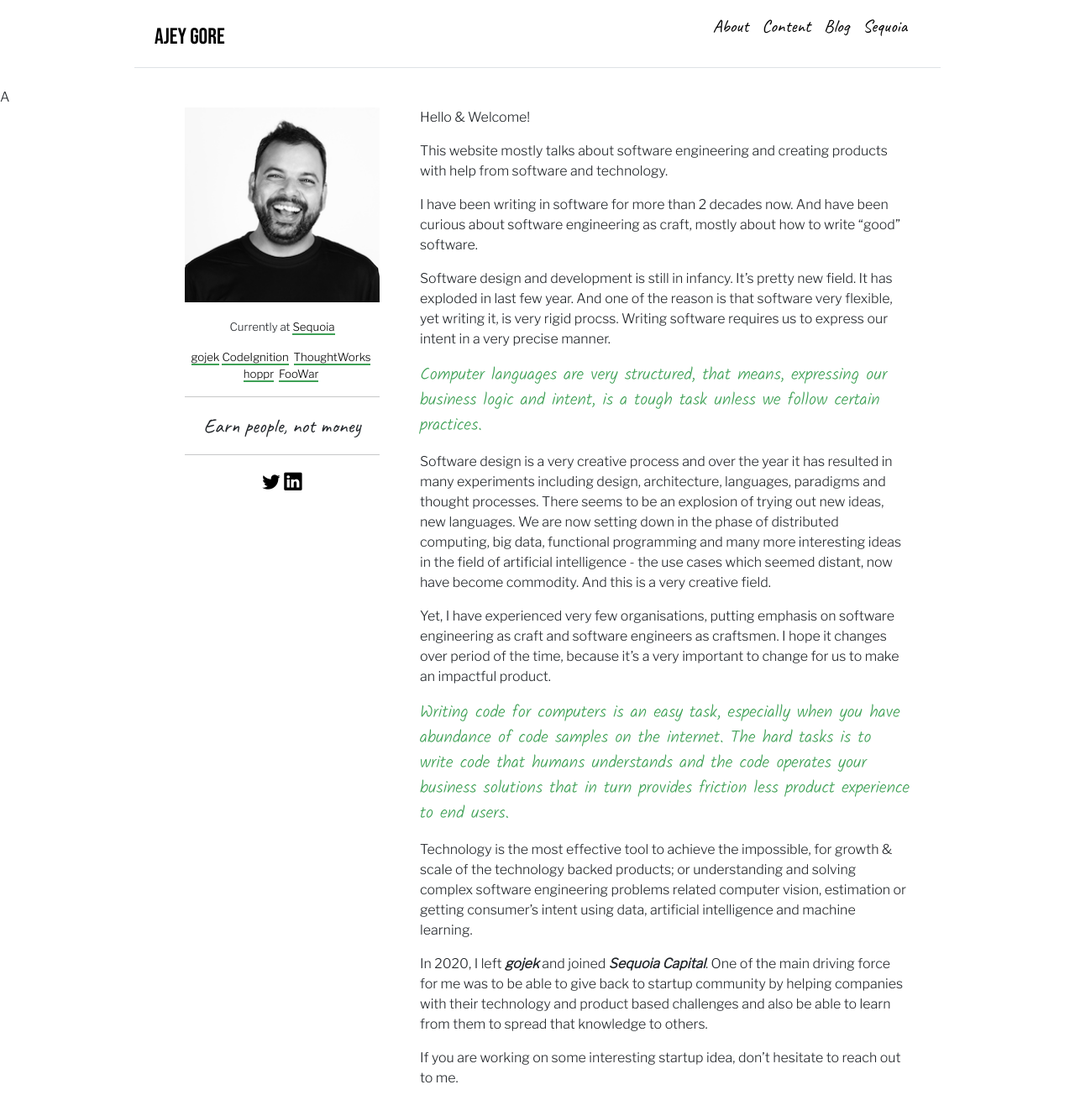
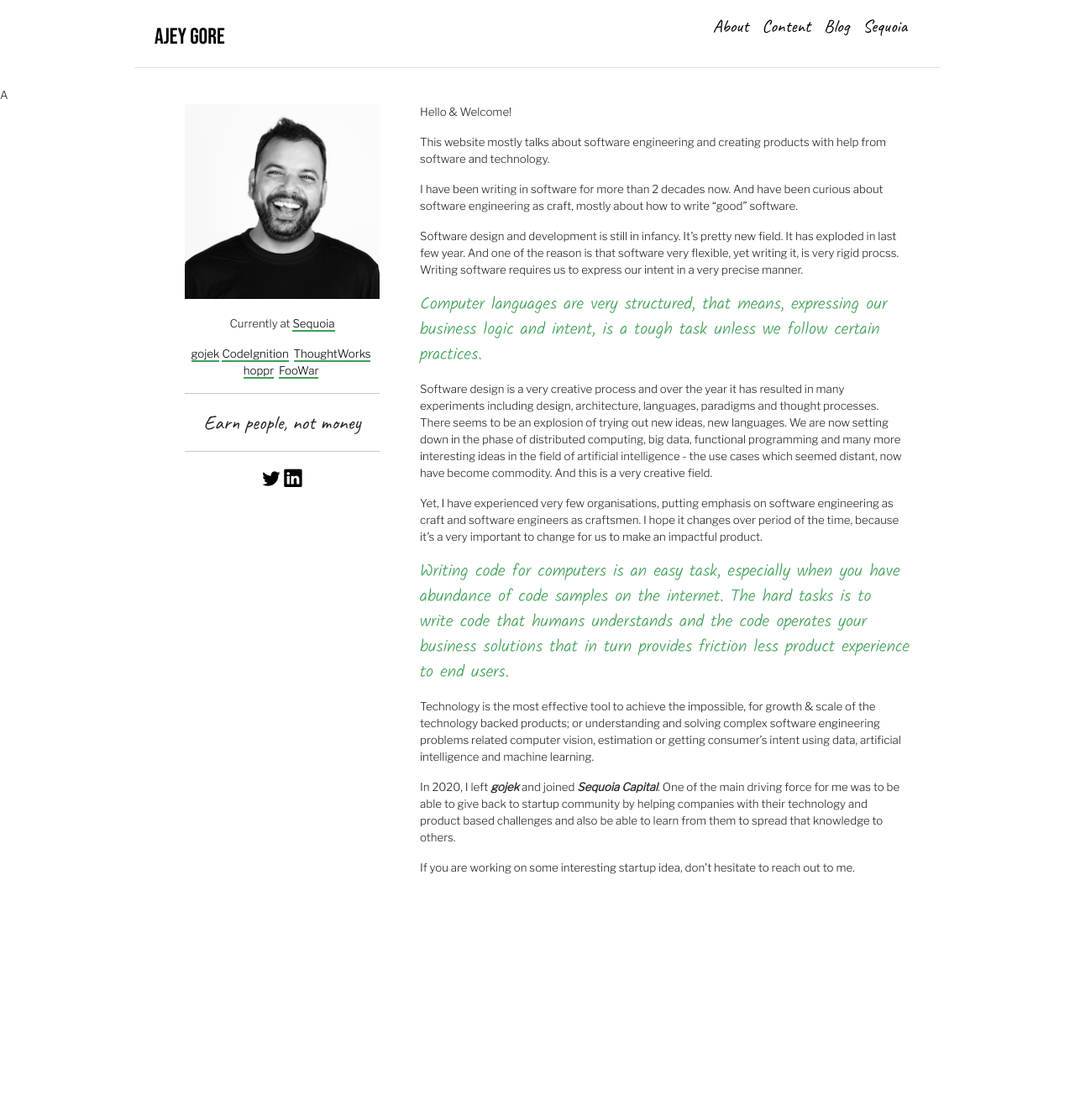
Before and after one commit to ajeygore/ajeygore.github.com, a Jekyll site: the page built from index.html, in a window 1280 px wide and 1400 px high. Shown: the top 1329 px of the window at 84% size. Built offline with Jekyll 4.4.1, drawn with Linux system fonts in a browser that asks for light colours.

```diff
--- a/_includes/navbar.html
+++ b/_includes/navbar.html
@@ -1,5 +1,5 @@
 <header>
-  <div class="fixed-top container d-flex flex-column flex-md-row align-items-center pb-3 mb-4 px-4 border-bottom bg-white">
+  <div class="navbar-fixed-top container d-flex flex-column flex-md-row align-items-center pb-3 mb-4 px-4 border-bottom bg-white">
     <a href="/" class="name-header d-flex align-items-center mt-4">
       Ajey Gore
     </a>
--- a/assets/css/override.css
+++ b/assets/css/override.css
@@ -70,13 +70,29 @@
 }
 body {
   font-family: 'Libre Franklin', serif;
-  font-size: 12pt;
+  font-size: 10pt;
+}
+
+b {
+  font-weight: 800;
+}
+
+@media (min-width: 1025px){
+  body {
+  font-family: 'Libre Franklin', serif;
+  font-size: 10pt;
   min-height: 100rem;
   padding-top: 6.5rem;
 }
 
-b {
-  font-weight: 800;
+
+  .navbar-fixed-top {
+  position: fixed;
+  top: 0;
+  right: 0;
+  left: 0;
+  z-index: 1030;
+}
 }
 
 html {
@@ -95,27 +111,3 @@
 .website-header {
   max-width: 700px;
 }
-
-/*
- * Navbar toggle icon
- */
-  .navbar-toggle .icon-bar{
-    width: 25 !important;
-    height:2px !important;
-  }
-
-
-  .border-top { border-top: 1px solid #e5e5e5; }
-  .border-bottom { border-bottom: 5px solid blue; }
-
-  .box-shadow { box-shadow: 0 .25rem .75rem rgba(0, 0, 0, .05); }
-  /* Animate hamburger
-   * */
-
-  .container {
-    max-width: 960px;
-  }
-
-  .site-header {
-    max-width: 700px;
-  }
--- a/index.html
+++ b/index.html
@@ -25,7 +25,7 @@
             <a href="https://foowar.in/" target="_blank" class="home-underline" style="text-decoration: none">FooWar</a>&nbsp;
           </p>
           <hr/>
-          <p class="text-center slogan"> Earn people, not money</p>
+          <p class="text-center slogan">Earn people, not money</p>
             <hr/>
 
             <a href="https://twitter.com/ajeygore" target="_blank" style="text-decoration: none; font-size: 16pt">
```
Also changed, not shown: 1 other file.
